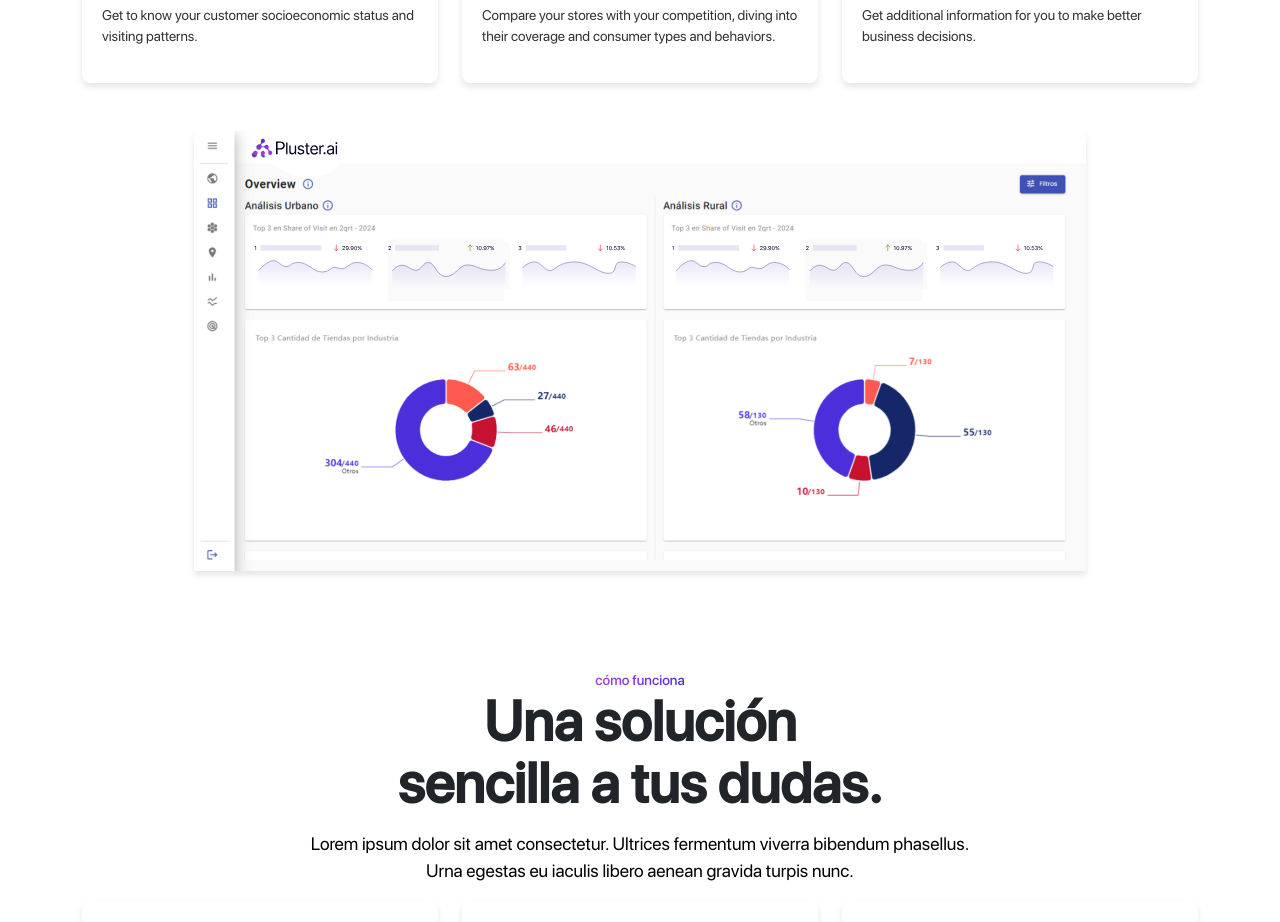
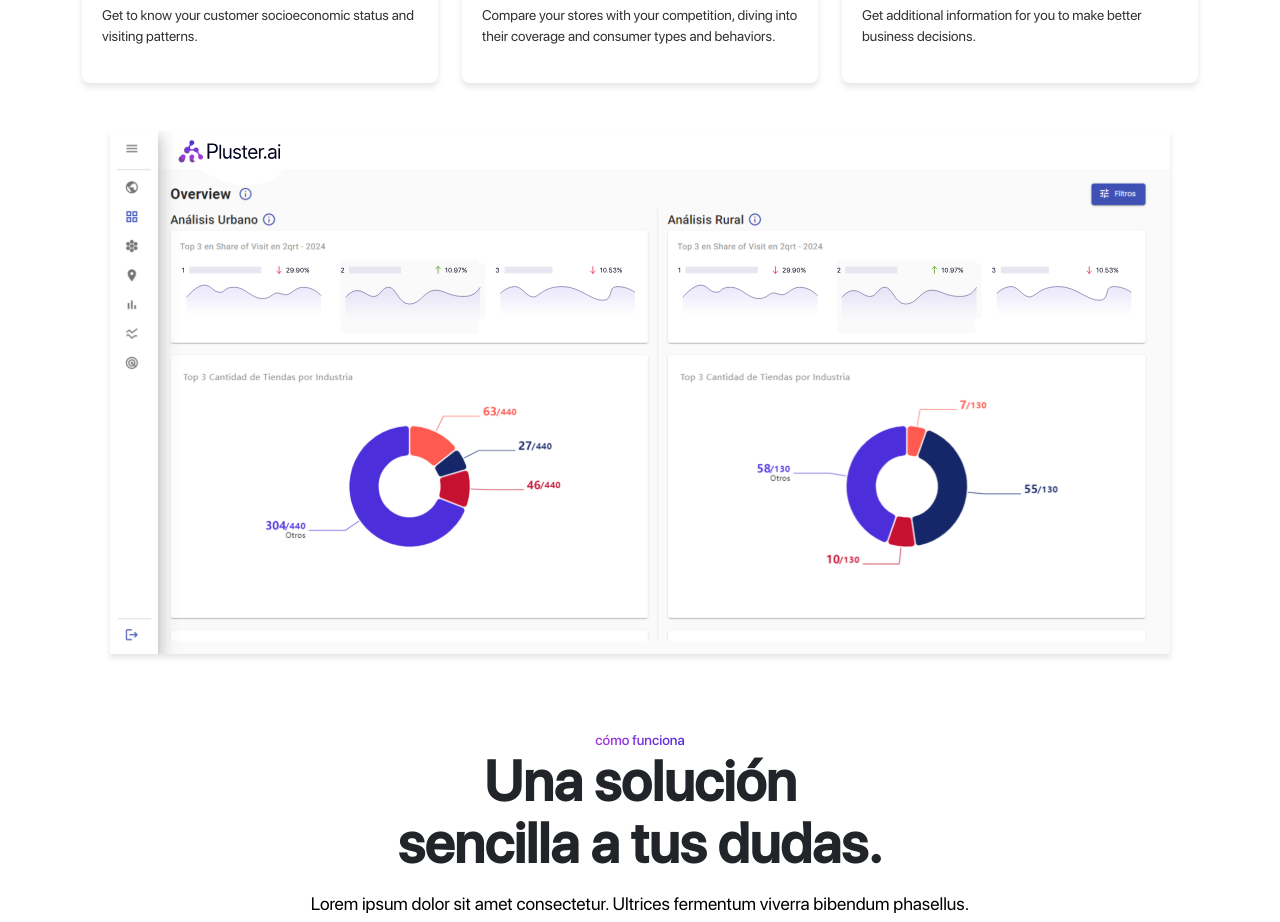
Before and after one commit to Alan4745/argus-analytics, a React (Vite) app: page / in a window 1280 px wide. Shown: the part 3885-4807 px from the top of the page. Built offline with nearby package versions, Linux system fonts and the light colour scheme.

Commit message:
cambios en la imagen main

```diff
--- a/src/App.tsx
+++ b/src/App.tsx
@@ -2,13 +2,13 @@ import React from "react";
 import "./App.css";
 import Error404 from "./components/404/Error404";
 import Landing from "./pages/Landing/Landing";
-import './components/config/i18n';
+import "./components/config/i18n";
 import { BrowserRouter as Router, Route, Routes } from "react-router-dom";
 
 const App: React.FC = () => {
   return (
     <Router>
-      <div className="App">
+      <div className="App" style={{ overflow: "hidden" }}>
         <Routes>
           <Route path="/" element={<Landing />} />
           <Route path="*" element={<Error404 />} />
--- a/src/components/LandingComponets/Overview/Overview.css
+++ b/src/components/LandingComponets/Overview/Overview.css
@@ -90,7 +90,7 @@
 }
 
 .main-image-overview {
-  width: 80%;
+  width: 95%;
   max-height: 500px;
   border: none;
   background-color: #fff;
--- a/src/components/LandingComponets/Solutions/Solutions.css
+++ b/src/components/LandingComponets/Solutions/Solutions.css
@@ -2,6 +2,7 @@
   background-color: #f2f0fa;
   min-height: 100vh;
   position: relative;
+  overflow: hidden;
 }
 
 .text-solutions-h2 {
```
